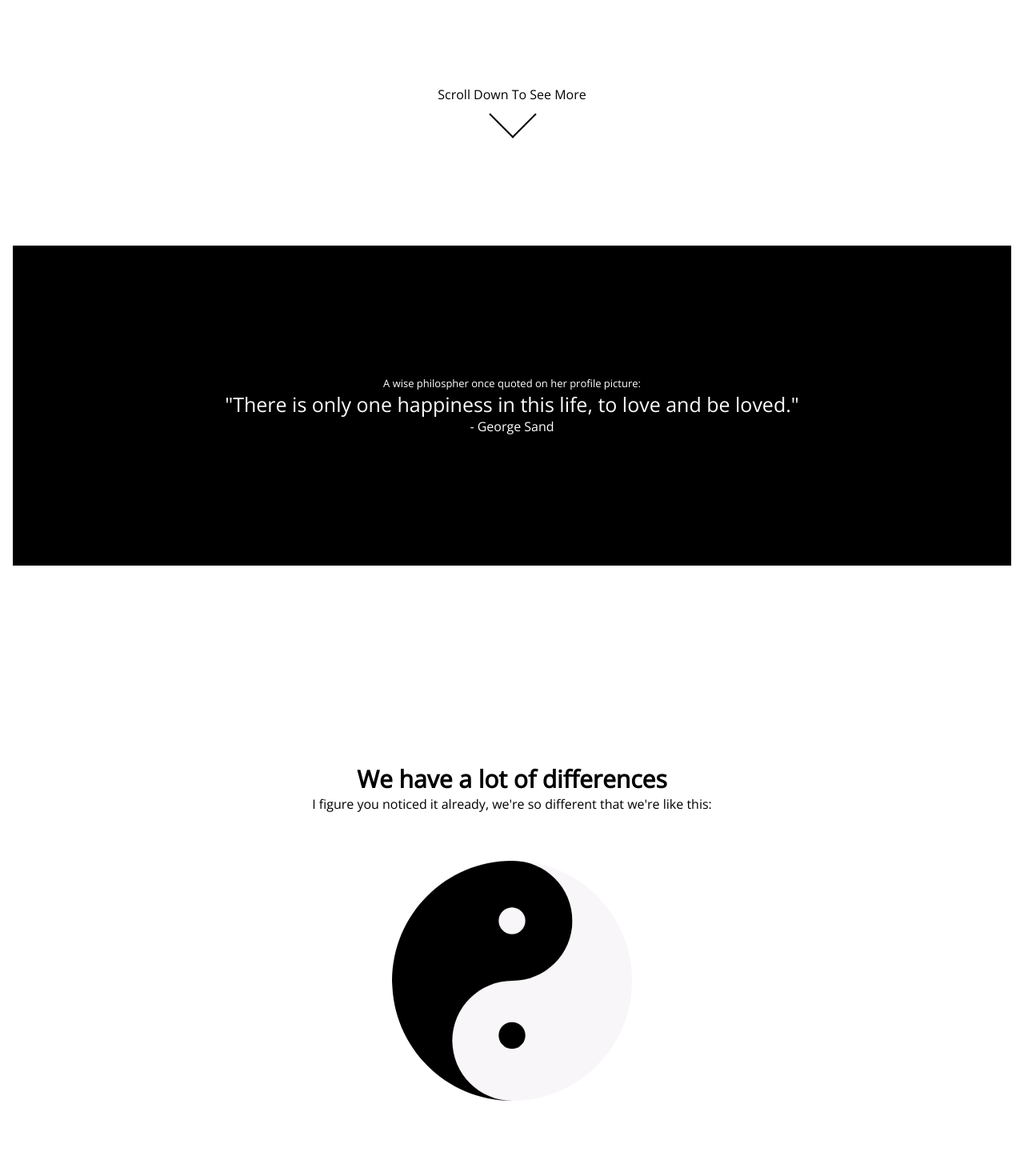
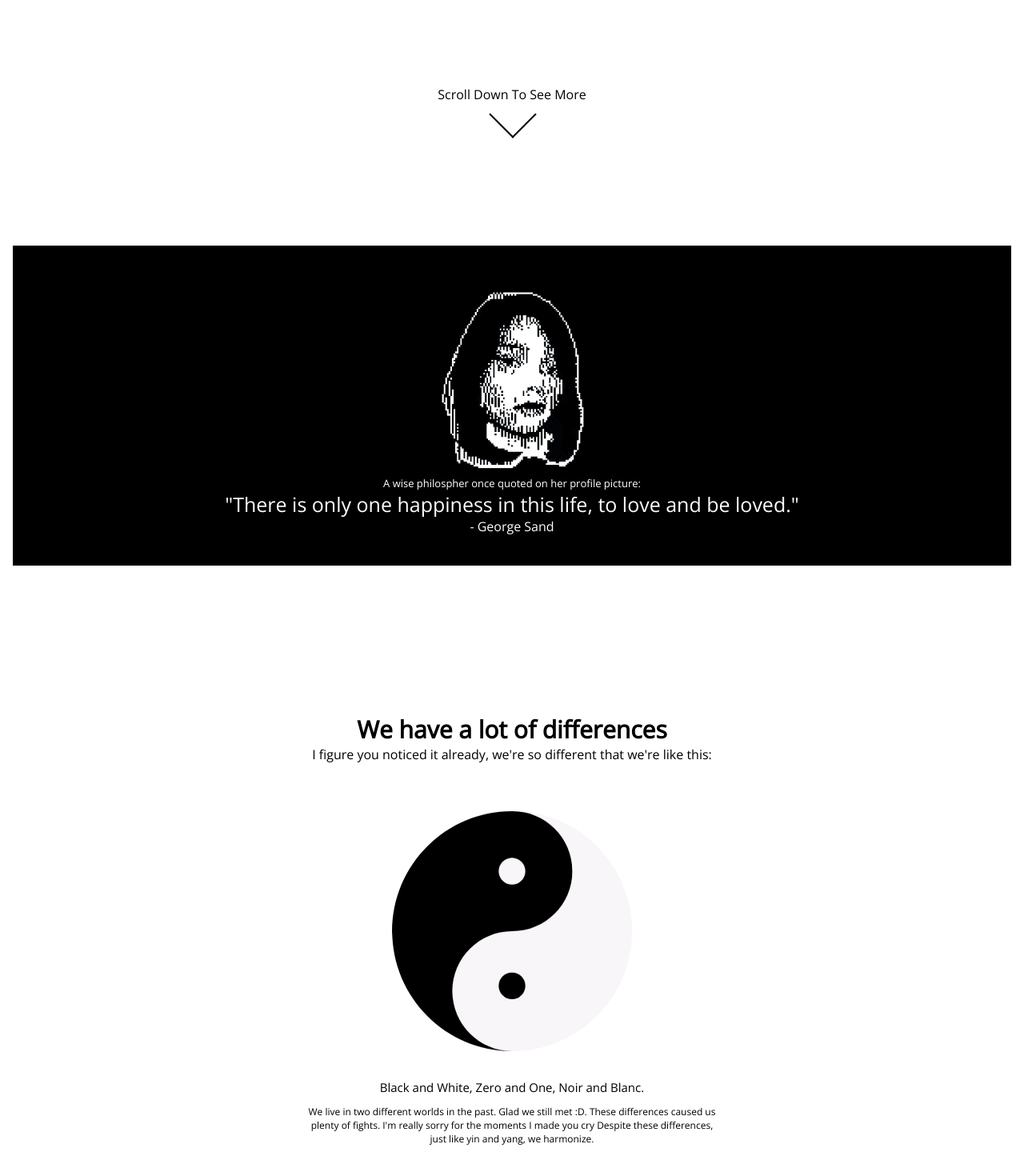
Before and after one commit to Clientrace/sandbox-page, a Next.js app: page / in a window 1280 px wide. Shown: the part 724-2194 px from the top of the page at 80% size. Built offline with nearby package versions, Linux system fonts and the light colour scheme.

Commit message:
add ley image

```diff
--- a/src/components/pageBody/comp2.js
+++ b/src/components/pageBody/comp2.js
@@ -9,6 +9,7 @@ const Component2 = ({delayOffset=0}) => {
       initial={{opacity: 0, backgroundColor: 'white'}}
       whileInView={{opacity: 1, backgroundColor: 'black'}}
       transition={{delay: delayOffset, duration: 1}}>
+      <img src="/imgs/leys.png"/>
       <motion.div className={styles.miniHeader}>
         A wise philospher once quoted on her profile picture:
       </motion.div>
@@ -16,13 +17,13 @@ const Component2 = ({delayOffset=0}) => {
         className={styles.content}
         initial={{opacity: 0}}
         whileInView={{opacity: 1}}
-        transition={{delay: 1+delayOffset}}>
+        transition={{delay: 0.5+delayOffset}}>
         "There is only one happiness in this life, to love and be loved."
       </motion.div>
       <motion.div
         initial={{opacity: 0}}
         whileInView={{opacity: 1}}
-        transition={{delay: 1.5+delayOffset}}>
+        transition={{delay: 1+delayOffset}}>
         - George Sand
       </motion.div>
     </motion.div>
--- a/src/components/pageBody/comp3.js
+++ b/src/components/pageBody/comp3.js
@@ -17,6 +17,13 @@ const Component3 = ({delayOffset=0}) => {
           whileInView={{scale: 1, rotate: 180}}
           transition={{duration: 0.8,delay: delayOffset}}/>
       </motion.div>
+      <motion.div className={styles.sub}>
+        Black and White, Zero and One, Noir and Blanc.
+        <p>We live in two different worlds in the past. Glad we still met :D. These differences caused us
+          plenty of fights. I'm really sorry for the moments I made you cry Despite these differences, just like yin and yang,
+          we harmonize.
+        </p>
+      </motion.div>
     </motion.div>
   )
 }
--- a/src/components/pageBody/pageBody.module.scss
+++ b/src/components/pageBody/pageBody.module.scss
@@ -32,6 +32,9 @@
   .content {
     font-size: 25px;
   }
+  img {
+    height: 250px;
+  }
 }
 
 .comp3 {
@@ -54,4 +57,12 @@
       width: 300px;
     }
   }
+  .sub {
+    width: 40vw;
+    margin-top: 30px;
+    font-size: 15px;
+    p {
+      font-size: 12px;
+    }
+  }
 }
```
Also changed, not shown: public/imgs/leys.png (added), public/imgs/yin-yang.svg, src/components/pageBody/comp4.js (added).
